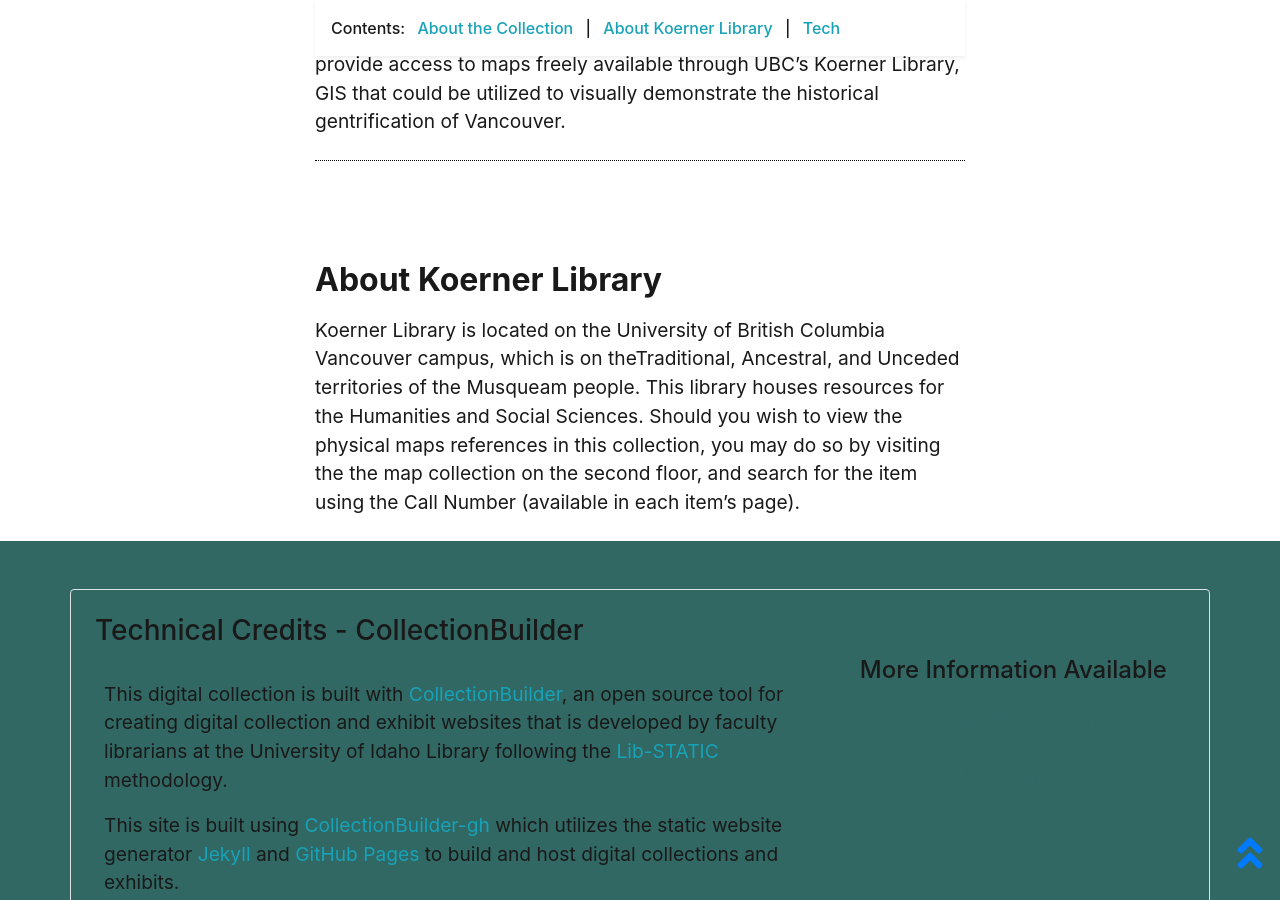
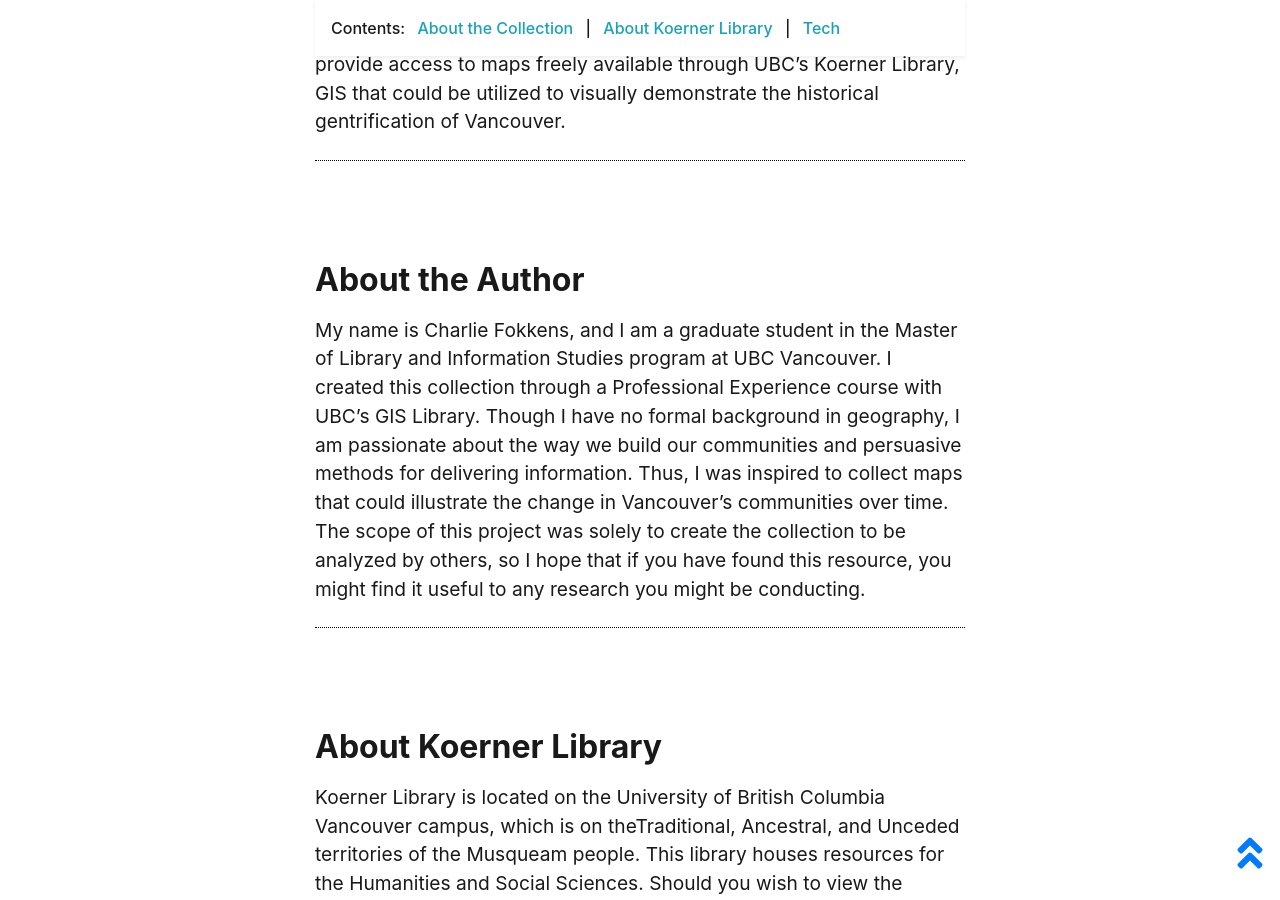
Before and after one commit to ubc-lib-geo/development-of-vancouver-maps, a Jekyll site: the page built from pages/about.md, in a window 1280 px wide and 900 px high, scrolled down 1170 px. Built offline with Jekyll 4.4.1, drawn with Linux system fonts in a browser that asks for light colours.

Commit message:
Added the bio info to the About page

```diff
--- a/pages/about.md
+++ b/pages/about.md
@@ -20,6 +20,14 @@ With questions concerning the rhetoric constructed to validate government decisi
 
 Inspired by the [Anti-Eviction Mapping Project](https://antievictionmap.com/), this collection intends to provide access to maps freely available through UBC’s Koerner Library, GIS that could be utilized to visually demonstrate the historical gentrification of Vancouver.
 
+
+
+## About the Author
+
+My name is Charlie Fokkens, and I am a graduate student in the Master of Library and Information Studies program at UBC Vancouver. I created this collection through a Professional Experience course with UBC’s GIS Library. Though I have no formal background in geography, I am passionate about the way we build our communities and persuasive methods for delivering information. Thus, I was inspired to collect maps that could illustrate the change in Vancouver’s communities over time. The scope of this project was solely to create the collection to be analyzed by others, so I hope that if you have found this resource, you might find it useful to any research you might be conducting.
+
+
+
 ## About Koerner Library
 
 Koerner Library is located on the University of British Columbia Vancouver campus, which is on theTraditional, Ancestral, and Unceded territories of the Musqueam people. This library houses resources for the Humanities and Social Sciences. Should you wish to view the physical maps references in this collection, you may do so by visiting the the map collection on the second floor, and search for the item using the Call Number (available in each item’s page).
```
